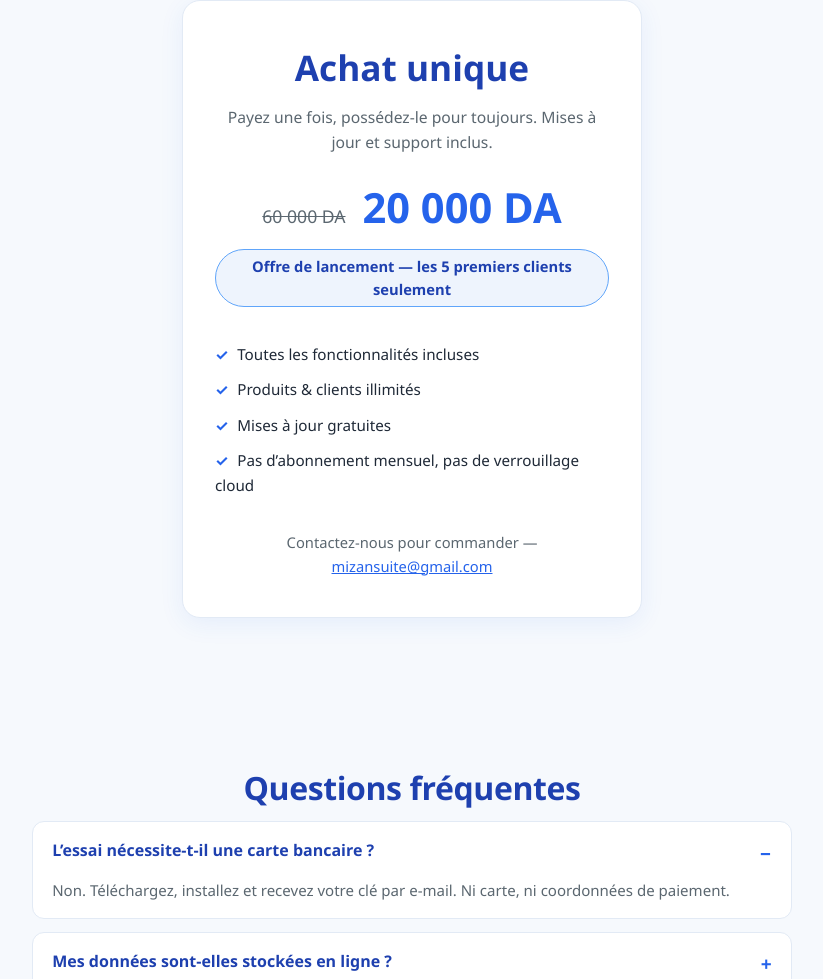
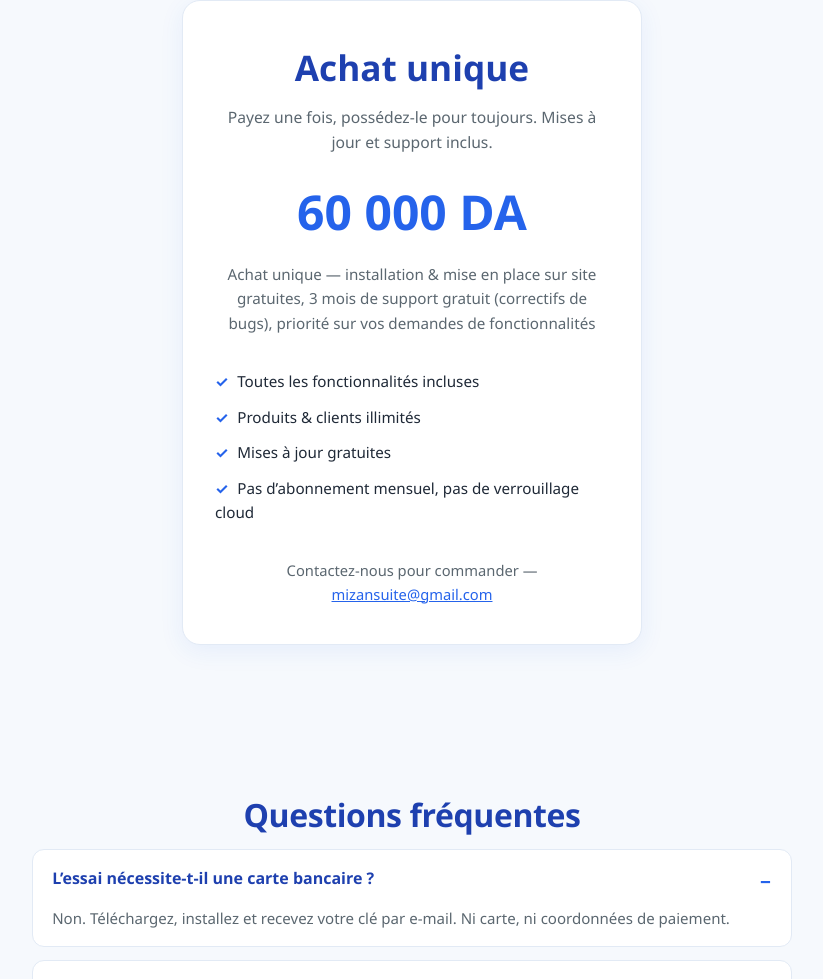
Before and after one commit to mizan-suite/mizan-suite, a website: page trial/public/index.html in a window 1280 px wide. Shown: the part 2740-3719 px from the top of the page, without its empty margins (228-1051 px from the left). Drawn offline with Linux system fonts and the light colour scheme.

Commit message:
Set final landing page price (60000 DA) with free install, 3 months support, priority features

```diff
--- a/trial/public/index.html
+++ b/trial/public/index.html
@@ -154,11 +154,9 @@
 
     .price-box .price-main { margin: 1.2rem 0 .4rem; }
 
-    .price-box .price-old { font-size: 1.1rem; color: var(--muted); text-decoration: line-through; margin-right: .8rem; }
+    .price-box .price-new { font-size: 3rem; font-weight: 800; color: var(--blue); }
 
-    .price-box .price-new { font-size: 2.6rem; font-weight: 800; color: var(--blue); }
-
-    .price-box .price-offer { display: block; margin-top: .5rem; font-size: .92rem; font-weight: 600; color: var(--blue-dark); background: var(--blue-tint); border: 1px solid var(--blue-light); border-radius: 999px; padding: .3rem 1rem; }
+    .price-box .price-includes { display: block; margin-top: .7rem; font-size: .95rem; color: var(--muted); max-width: 34rem; margin-left: auto; margin-right: auto; }
 
     .price-box .cta-line { color: var(--muted); font-size: .92rem; }
     /* faq */
@@ -292,9 +290,8 @@
         <div class="amount">Achat unique</div>
         <p class="sub">Payez une fois, possédez-le pour toujours. Mises à jour et support inclus.</p>
         <div class="price-main">
-          <span class="price-old">60&nbsp;000&nbsp;DA</span>
-          <span class="price-new">20&nbsp;000&nbsp;DA</span>
-          <span class="price-offer">Offre de lancement &mdash; les 5 premiers clients seulement</span>
+          <span class="price-new">60&nbsp;000&nbsp;DA</span>
+          <span class="price-includes">Achat unique &mdash; installation &amp; mise en place sur site gratuites, 3 mois de support gratuit (correctifs de bugs), priorité sur vos demandes de fonctionnalités</span>
         </div>
         <ul>
           <li>Toutes les fonctionnalités incluses</li>
```
